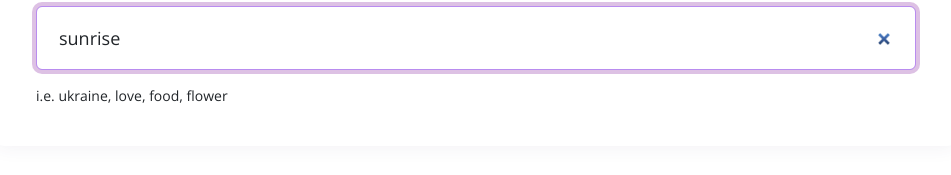
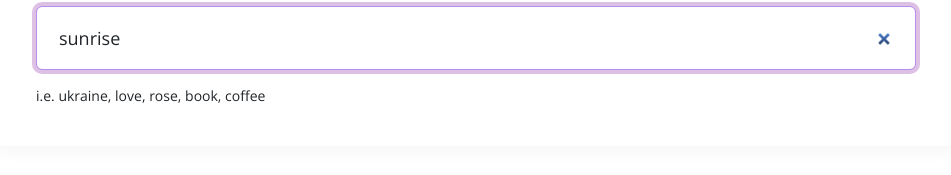
Before and after one commit to tasha201/my-dictionary-app, a React (Create React App) app: page / in a window 1280 px wide. Shown: the part 286-461 px from the top of the page, without its empty margins (164-1115 px from the left). Built offline with nearby package versions, Linux system fonts and the light colour scheme; no server answers.

Commit message:
Adding new hints

```diff
--- a/src/Dictionary.js
+++ b/src/Dictionary.js
@@ -57,7 +57,7 @@ export default function Dictionary(props) {
               onChange={handleKeywordChange}
             />
           </form>
-          <small className="hint">i.e. ukraine, love, food, flower</small>
+          <small className="hint">i.e. ukraine, love, rose, book, coffee</small>
         </section>
         <Result definition={definition} />
         <Photos photos={photos} />
```
